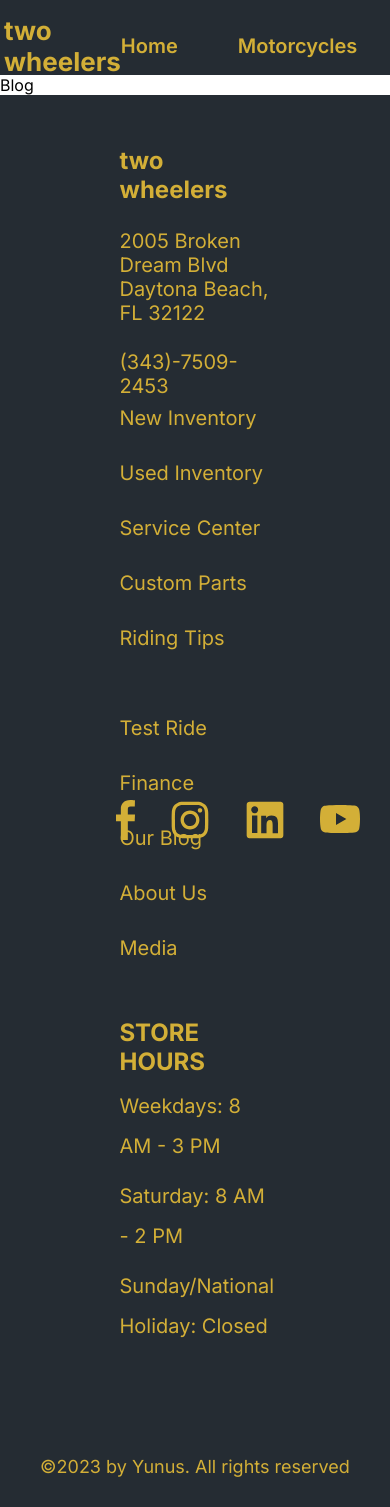
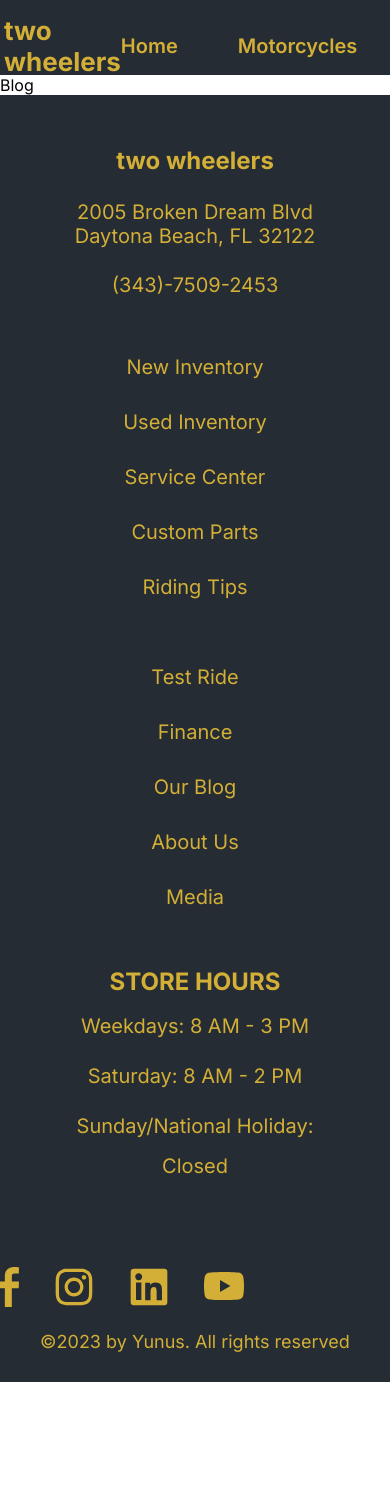
Before and after one commit to theyuunus/moto-shop, a React (Create React App) app: page /blog in a window 390 px wide. Shown: the top 1507 px of the page. After the commit the page ends 1382 px from the top, so only its background shows below. Built offline with nearby package versions, Linux system fonts and the light colour scheme.

Commit message:
#fix #fix and change media #Footer

```diff
--- a/src/components/Footer/Footer.jsx
+++ b/src/components/Footer/Footer.jsx
@@ -95,9 +95,6 @@ export default function Footer() {
                     </div>
                     <div className='footer-bottom'>
                         <div className='footer-bottom-inner'>
-                            <h3 className='footer-bottom-inner-h3'>
-                                ©2023 by <a href="https://github.com/theyuunus">Yunus</a>. All rights reserved
-                            </h3>
                             <div className='footer-bottom-inner-media'>
                                 <a href="">
                                     <svg xmlns="http://www.w3.org/2000/svg" width="19" height="40" viewBox="0 0 19 40" fill="none">
@@ -134,6 +131,9 @@ export default function Footer() {
                                     </svg>
                                 </a>
                             </div>
+                            <h3 className='footer-bottom-inner-h3'>
+                                ©2023 by <a href="https://github.com/theyuunus">Yunus</a>. All rights reserved
+                            </h3>
                         </div>
                     </div>
                 </div>
--- a/src/components/Footer/Footer.scss
+++ b/src/components/Footer/Footer.scss
@@ -92,6 +92,7 @@
                 font-weight: 400;
                 line-height: normal;
                 text-align: center;
+                padding: 20px 0;
 
                 a {
                     color: var(--PGO500, #D3AF37);
@@ -102,9 +103,6 @@
                 display: flex;
                 gap: 35px;
                 align-items: center;
-                position: absolute;
-                right: 70px;
-                bottom: 38px;
             }
         }
     }
@@ -127,25 +125,42 @@
     }
 }
 
-@media only screen and (max-width: 1035px){
-    .footer-top{
+@media only screen and (max-width: 1035px) {
+    .footer-top {
         column-gap: 200px;
     }
 }
 
-@media only screen and (max-width: 880px){
-    .footer-top{
-        margin: none;
+@media only screen and (max-width: 880px) {
+    .footer {
+
+        .container {
+            width: auto;
+            margin: 0;
+
+            .footer-top {
+                column-gap: 0px;
+                display: grid;
+                justify-content: space-between;
+                margin: 0;
+                padding: 51px 50px;
+            }
+        }
+
+        &-bottom {
+            padding-top: 30px;
+        }
     }
 }
 
-@media only screen and (max-width: 800px){
+@media only screen and (max-width: 720px) {
     .footer-top {
         grid-template-columns: repeat(1, 1fr);
-    }
+        text-align: center;
 
-    .footer-bottom-inner-media{
-        right: 30px;
-        bottom: 0px;
+        &-menu {
+            display: block;
+            padding-top: 50px;
+        }
     }
 }
```
